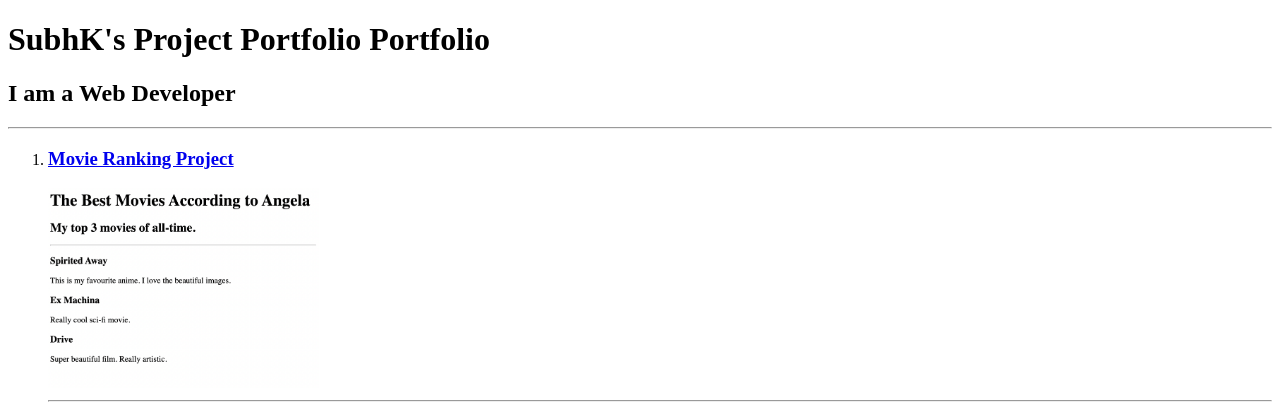
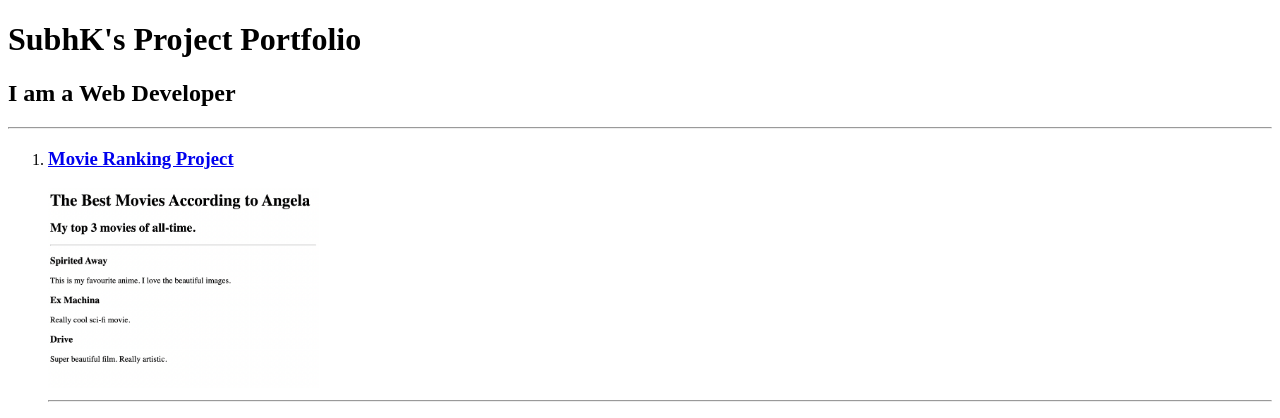
Before and after one commit to SubhK23/html-portfolio, a plain HTML site: page index.html in a window 1280 px wide. Shown: the top 418 px of the page. Drawn offline with Linux system fonts and the light colour scheme.

Commit message:
Update index.html

```diff
--- a/index.html
+++ b/index.html
@@ -23,7 +23,7 @@ https://developer.mozilla.org/en-US/docs/Web/HTML/Element/img#attr-height -->
         <title>My Project Portfolio</title>
     </head>
     <body>
-        <h1>SubhK's Project Portfolio Portfolio</h1>
+        <h1>SubhK's Project Portfolio</h1>
         <h2>I am a Web Developer</h2>
         <hr/>
         <ol>
```
